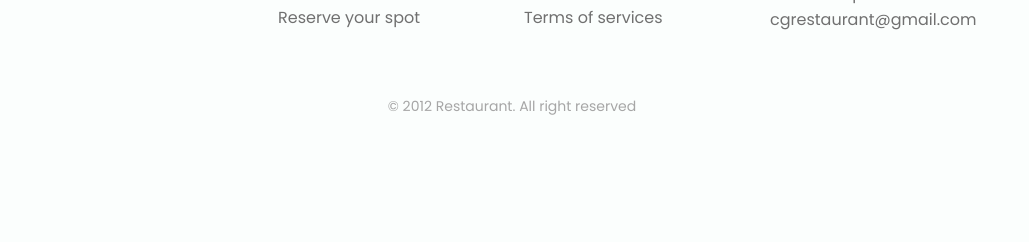
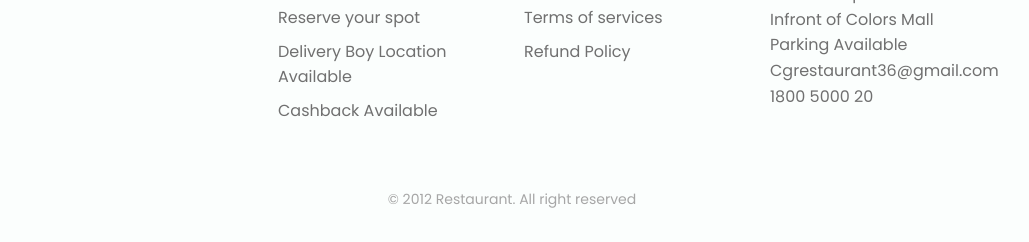
Before and after one commit to Rishi1820/Frontend-Project-By-RWI110, a plain HTML site: page index.html in a window 1280 px wide. Shown: the part 4788-5030 px from the top of the page, without its empty margins (128-1157 px from the left). Before the commit the page ends 4937 px from the top, so only its background shows below. Drawn offline with nearby package versions, Linux system fonts and the light colour scheme; files whose address does not match are found by name.

Commit message:
Some Changes Apply

```diff
--- a/Items/JS/main.js
+++ b/Items/JS/main.js
@@ -93,7 +93,7 @@ themeButton.addEventListener('click', () => {
 const sr = ScrollReveal({
     origin: 'top',
     distance: '30px',
-    duration: 1500,
+    duration: 1200,
     reset: true
 });
 
--- a/index.html
+++ b/index.html
@@ -279,6 +279,8 @@
             <li><a href="#" class="footer__link">Pricing</a></li>
             <li><a href="#" class="footer__link">Fast food</a></li>
             <li><a href="#" class="footer__link">Reserve your spot</a></li>
+            <li><a href="#" class="footer__link">Delivery Boy Location Available</a></li>
+            <li><a href="#" class="footer__link">Cashback Available</a></li>
         </ul>
     </div>
 
@@ -289,6 +291,7 @@
             <li><a href="#" class="footer__link">Contact us</a></li>
             <li><a href="#" class="footer__link">Privacy policy</a></li>
             <li><a href="#" class="footer__link">Terms of services</a></li>
+            <li><a href="#" class="footer__link">Refund Policy</a></li>
         </ul>
     </div>
 
@@ -298,7 +301,11 @@
             <li>Chhattisgarh Restaurant</li>
             <li>Dhamtari Road Raipur,492001</li>
             <li>Near Pachpedi Naka</li>
-            <li>cgrestaurant@gmail.com</li>
+            <li>Infront of Colors Mall</li>
+            <li>Parking Available</li>
+            <li>Cgrestaurant36@gmail.com</li>
+            <li>1800 5000 20</li>
+
         </ul>
     </div>
 </div>
```
